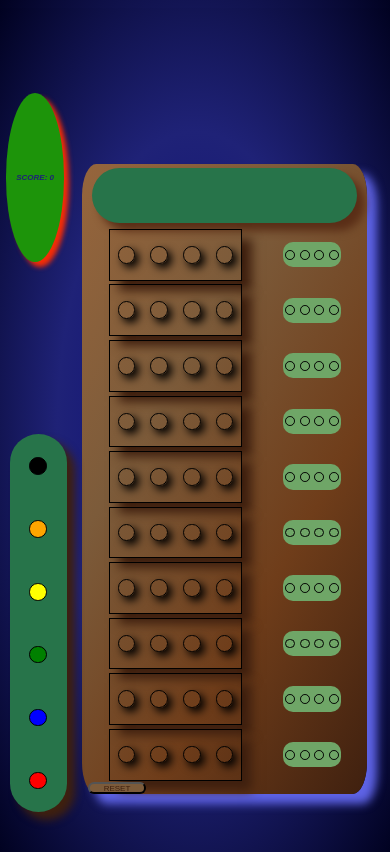
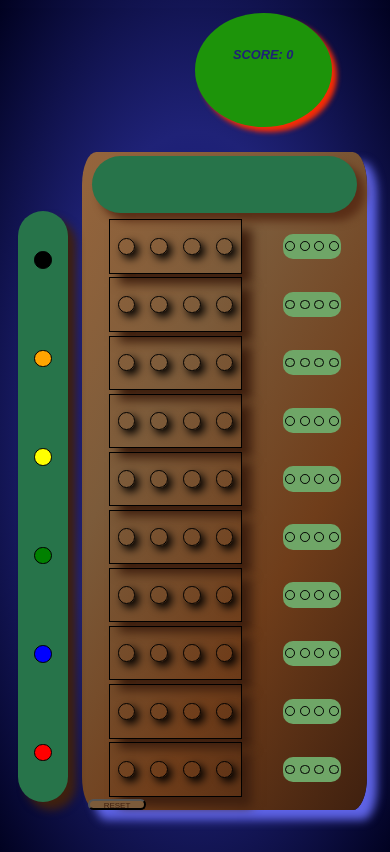
Before and after one commit to Flothar78/mastermind, a Vue app: page / in a window 390 px wide. Built offline with nearby package versions, Linux system fonts and the light colour scheme; the HTML template or start-up script is replaced by a standard one.

Commit message:
Adjust Height and Width

```diff
--- a/src/assets/main.css
+++ b/src/assets/main.css
@@ -144,32 +144,40 @@
   }
   .score-container {
     position: absolute;
+    justify-content: space-around;
     box-shadow: 5px 5px 5px rgba(253, 45, 3, 0.97);
-    font-size: 0.5rem;
-    width: 15%;
-    height: 20%;
+    font-size: 0.8rem;
+    width: 35vw;
+    height: 12vh;
     padding: 0;
-    margin-bottom: 70vh;
-    margin-left: 1.5vw;
+    padding-top: 1.5vh;
+    margin-bottom: 86vh;
+    margin-left: 50vw;
   }
   .continue-button {
     font-size: xx-small;
-    box-shadow: 3px 3px 3px #1f2277;
+    height: 5vw;
+    width: 15vw;
+    box-shadow: 5px 5px 8px #30339a;
+    border-radius: 10px;
   }
   .restart-button {
     font-size: xx-small;
+    height: 4vw;
+    width: 12vw;
     margin-top: 0.3vh;
+    margin-bottom: 0.7vh;
   }
   .play-ground {
     position: relative;
     display: flex;
     flex-direction: column;
-    height: 90%;
+    max-height: 78vh;
     width: 70vw;
     padding-left: 1.5vw;
     padding-right: 1.5vw;
-    margin-bottom: 5%;
-    margin-top: 3%;
+    margin-bottom: 5vh;
+    margin-top: 3vh;
     margin-left: 15vw;
   }
   .play-and-check-container {
@@ -191,10 +199,10 @@
     flex-direction: column-reverse;
     justify-content: space-around;
     align-items: center;
-    height: 60%;
-    width: 20%;
-    margin-left: -20vw;
-    margin-top: 32vh;
+    height: 70vh;
+    width: 6vh;
+    margin-left: -18vw;
+    margin-top: 7vh;
   }
   .peon-choice {
     border: black 0.5px solid;
@@ -236,23 +244,28 @@
     font-size: xx-small;
   }
   .play-and-result-wrapper {
-    width: 80%;
-    height: 98vh;
+    width: 80vw;
+    height: 100vh;
   }
   .play-and-check-container {
-    max-height: 80vh;
+    max-height: 90vh;
     display: flex;
     justify-content: space-around;
   }
   .play-ground {
     display: flex;
-    margin: auto;
     padding-top: 4vh;
     flex-direction: column;
-    height: 90%;
-    width: 80%;
+    height: 90vh;
+    width: 60vh;
     padding-left: 1.5vw;
     padding-right: 1.5vw;
+  }
+  .betweenRows {
+    height: 65vh;
+    display: flex;
+    flex-direction: column-reverse;
+    min-width: 50%;
   }
   .game-solution {
     display: flex;
@@ -267,7 +280,7 @@
     align-items: center;
     margin-top: 2vh;
     margin-bottom: 2vh;
-    height: 15vw;
+    height: 10vw;
   }
   .peon-shape {
     border: 0.5px solid black;
--- a/src/stores/ColorStore.js
+++ b/src/stores/ColorStore.js
@@ -60,12 +60,11 @@ export const useColorStore = defineStore("ColorStore", {
     checkColorsPlaces(chosenRow) {
       this.chosenPeons.map((x, i) => {
         const solution = this.solution;
-        // const colorInSolution = solution.filter((y) => y === x).length;
         if (solution[i] === x) {
           this.resultColors[chosenRow].push("black");
           this.previouslyCountedColor(x);
         } else if (solution.includes(x)) {
-          console.log(this.chosenPeonsObject[x], this.solutionObject);
+          console.log(this.chosenPeonsObject[x], this.solutionObject[x]);
           this.chosenPeonsObject[x] <= this.solutionObject[x]
             ? this.resultColors[chosenRow].push("none")
             : this.resultColors[chosenRow].push("grey") &&
```
Also changed, not shown: 1 other file (tests, documents, lock files or other folders).
